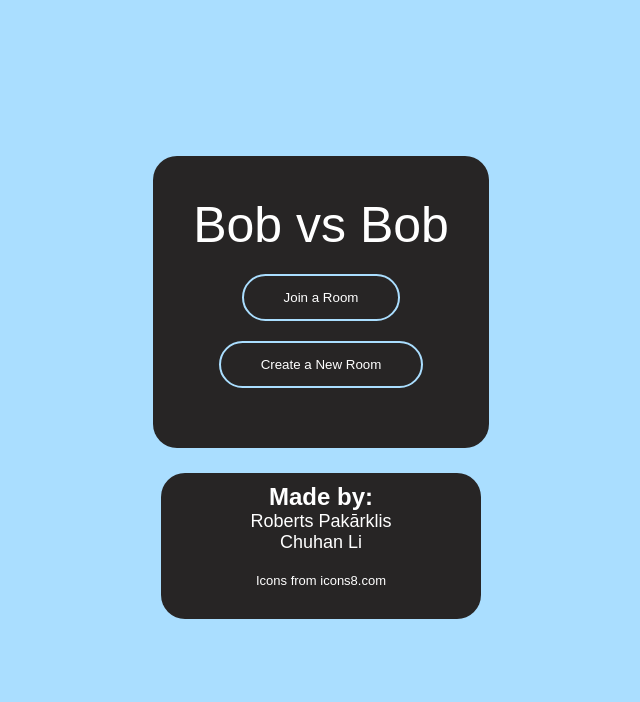
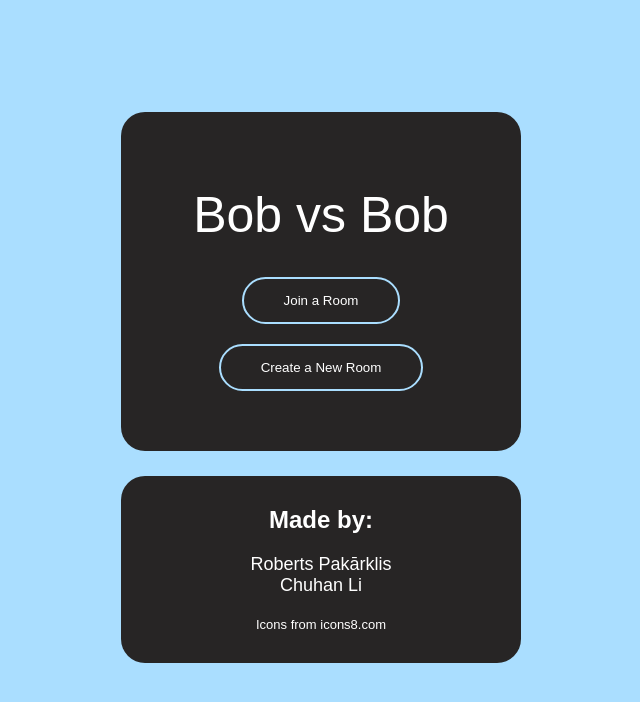
Before and after one commit to Robiis/bobvsbob, a website: page client/index.html in a window 1280 px wide. Shown: the whole page, without its empty margins (319-959 px from the left). Drawn offline with Linux system fonts and the light colour scheme.

Commit message:
sussy bug fixes

```diff
--- a/client/style.css
+++ b/client/style.css
@@ -179,13 +179,8 @@ h3 {
 .crown {
   color: rgb(255, 215, 0);
 }
+
 /*joystick*/
-* {
-  border: 0;
-  box-sizing: border-box;
-  margin: 0;
-  padding: 0;
-}
 
 #joymain {
   align-items: center;
--- a/package.json
+++ b/package.json
@@ -1,7 +1,7 @@
 {
-  "name": "epic",
+  "name": "bobvsbob",
   "version": "1.0.0",
-  "description": "Taking a very big 3d game, and making it 2d, small and bad woooooooohoooooooooo",
+  "description": "",
   "main": "server/server.js",
   "scripts": {
     "start": "node server/server.js",
```
Also changed, not shown: 1 other file.
